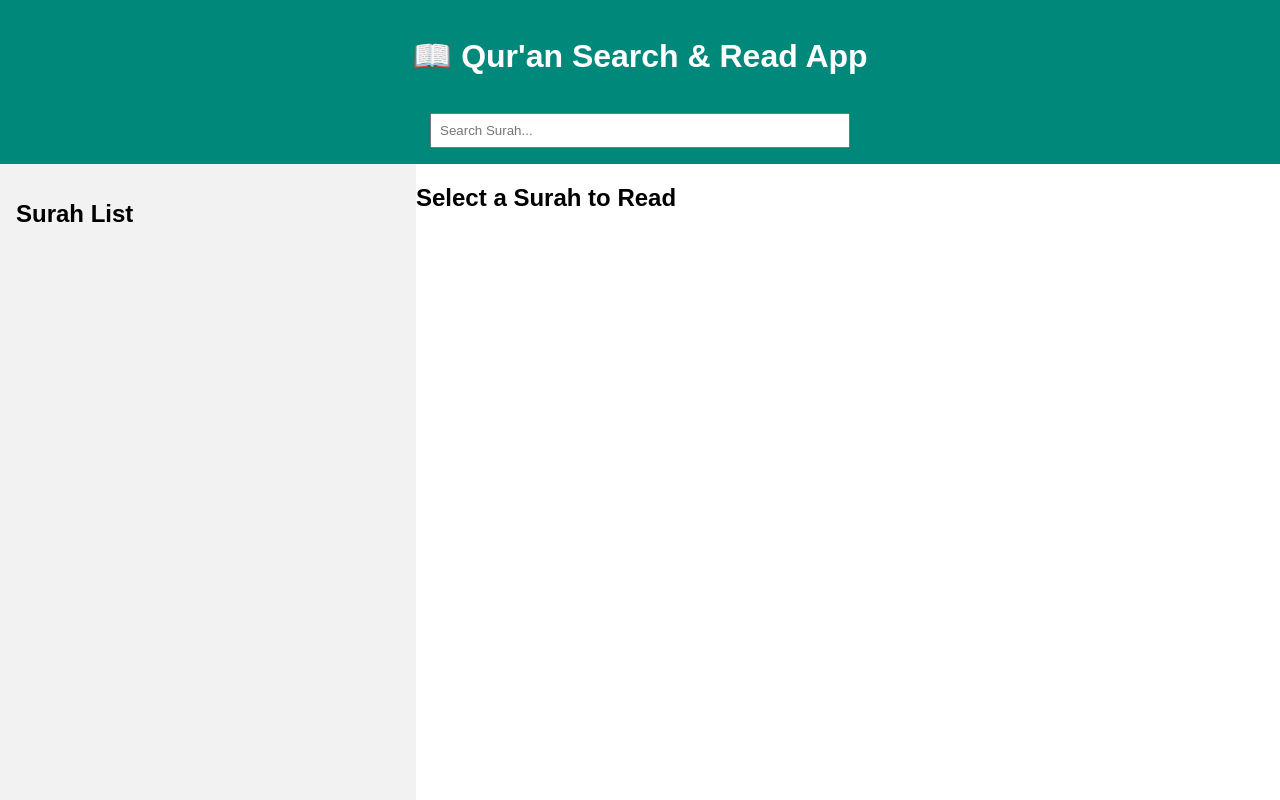
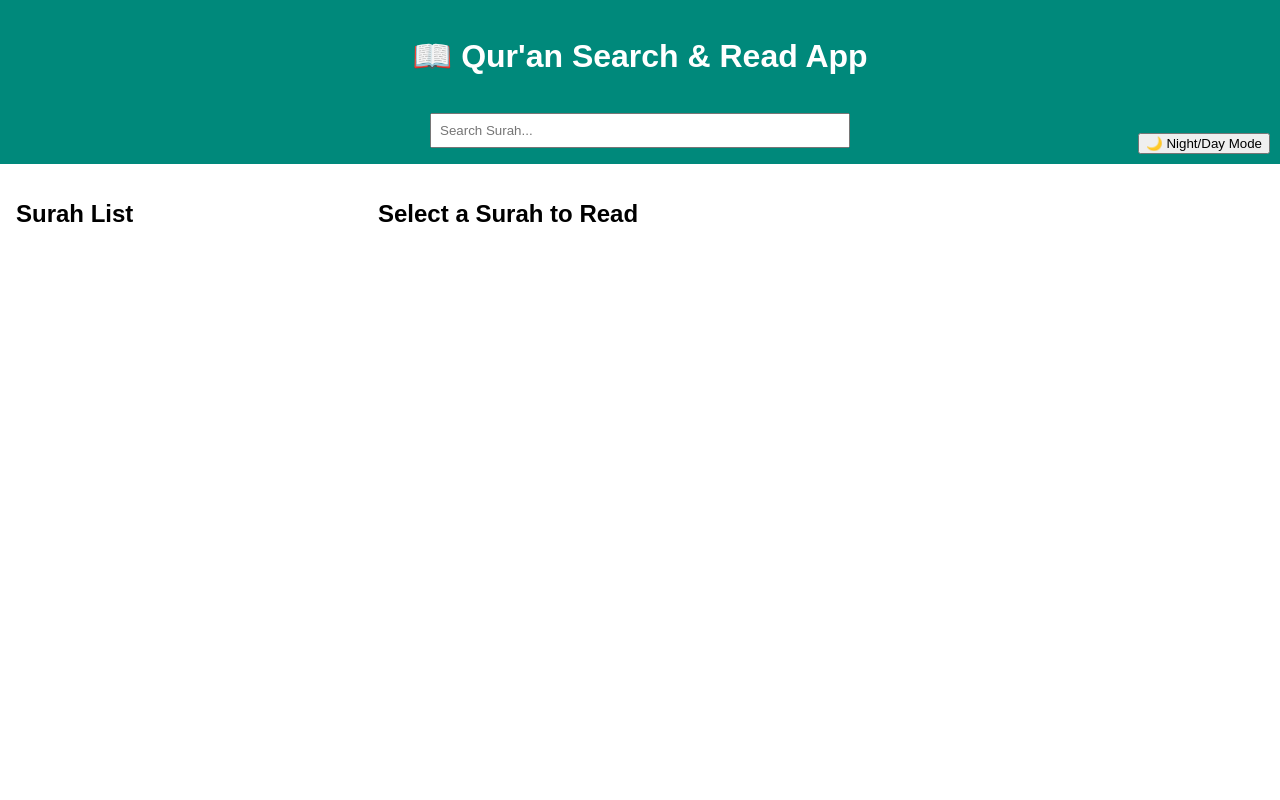
Before and after one commit to nusratBD/Raw-JS-Projects, a plain HTML site: page QURAN-DAILY/index.html in a window 1280 px wide. Shown: the top 800 px of the page. Drawn offline with Linux system fonts and the light colour scheme; no server answers.

Commit message:
Day & Night Mode added

```diff
--- a/QURAN-DAILY/index.html
+++ b/QURAN-DAILY/index.html
@@ -6,11 +6,12 @@
   <title>Qur'an Search & Read</title>
   <link rel="stylesheet" href="style.css">
 </head>
-<body>
+<body class="">
 
   <header>
     <h1>📖 Qur'an Search & Read App</h1>
     <input type="text" id="searchInput" placeholder="Search Surah...">
+    <button class="btn btn-sm btn-secondary" id="headerBtn" onclick="toggleDarkMode()">🌙 Night/Day Mode</button>
   </header>
 
   <main>
@@ -19,8 +20,8 @@
       <!-- Surah List will load here -->
     </aside>
 
-    <section>
-      <h2 id="surahName">Select a Surah to Read</h2>
+    <section id="content">
+      <h2 id="surahName" style="margin-left: 10px;">Select a Surah to Read</h2>
        <div id="surahContainer" style="padding-left: 15px;"><!-- Ayahs will display here --></div>
     </section>
   </main>
--- a/QURAN-DAILY/script.js
+++ b/QURAN-DAILY/script.js
@@ -1,3 +1,19 @@
+//Day & Night Mode
+let modeData=localStorage.getItem("mode");
+if(modeData=="night"){
+    document.body.classList.add("mode");
+}else{
+    document.body.classList.remove("mode");
+}
+const toggleDarkMode=()=>{
+    if(modeData=="night"){
+        document.body.classList.toggle("mode");
+        localStorage.setItem("mode", "day");
+    }else{
+        document.body.classList.toggle("mode");
+        localStorage.setItem("mode", "night");
+    }
+}
 //Show All Surahs
 document.addEventListener("DOMContentLoaded",()=>{
     fetch(`https://quranapi.pages.dev/api/surah.json`)
@@ -15,6 +31,7 @@ document.addEventListener("DOMContentLoaded",()=>{
 const surahName=document.getElementById("surahName");
 const surahContainer=document.getElementById("surahContainer");
 const searchSurah=(surahNumber)=>{
+surahContainer.innerHTML="";
 fetch(`https://quranapi.pages.dev/api/${surahNumber}.json`)
 .then(res=>res.json())
 .then(data=>{
--- a/QURAN-DAILY/style.css
+++ b/QURAN-DAILY/style.css
@@ -5,12 +5,21 @@ body {
     display: flex;
     flex-direction: column;
   }
-
+  .mode{
+    background-color: #525453;
+    color: white;
+  }
   header {
+    position: relative;
     background-color: #00897b;
     color: white;
     padding: 1rem;
     text-align: center;
+  }
+  #headerBtn{
+    position: absolute;
+    bottom: 10px;
+    right: 10px;
   }
 
   #searchInput {
@@ -23,16 +32,17 @@ body {
   main {
     display: flex;
     height: 100vh;
+    width: 100%;
   }
 
   #surahList {
-    width: 30%;
-    background-color: #f2f2f2;
+    width: 25%;
+    /* background-color: #f2f2f2; */
     overflow-y: scroll;
     padding: 1rem;
   }
-
-  #ayahContainer {
+  #content{
+    width: 75%;
     flex: 1;
     padding: 1rem;
     overflow-y: scroll;
```
Also changed, not shown: 1 other file.
